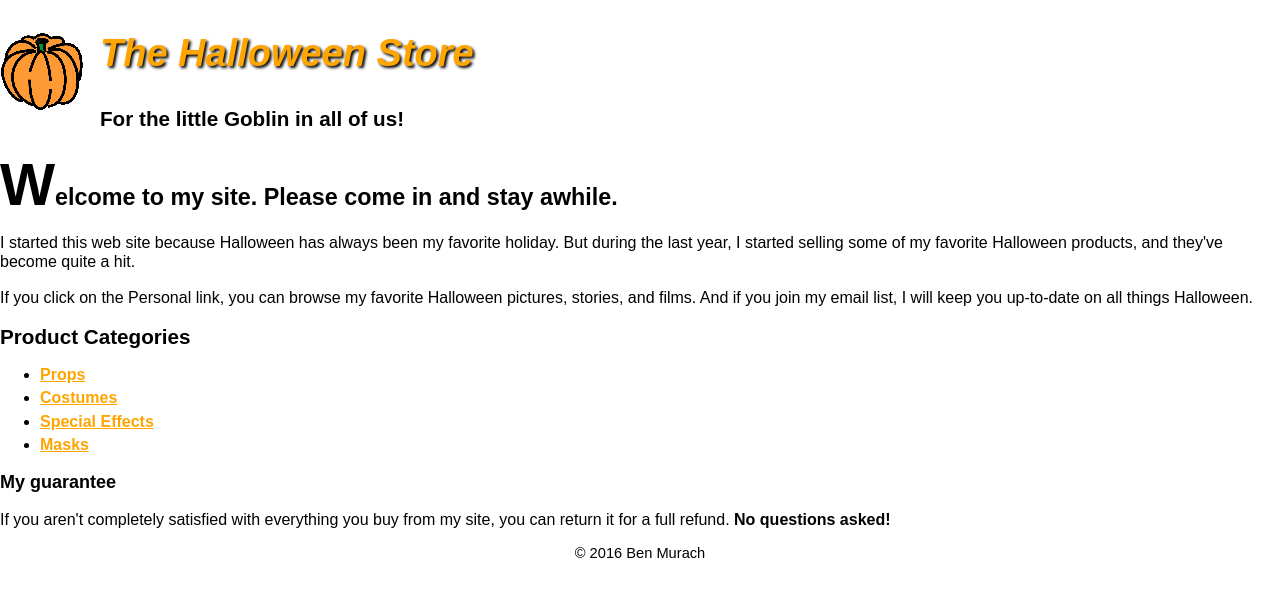
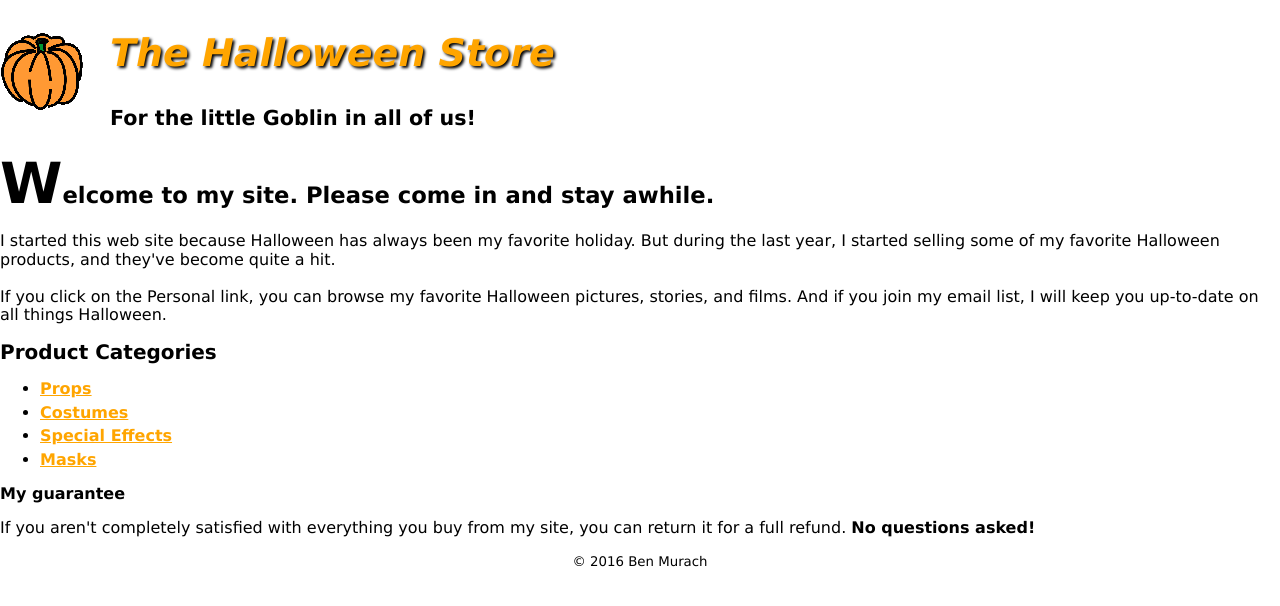
Before and after one commit to ericsmithsoftware/cis-525-project1, a plain HTML site: page part2/index.html in a window 1280 px wide. Drawn offline with Linux system fonts and the light colour scheme.

Commit message:
Updating after proof reading

```diff
--- a/part2/styles/main.css
+++ b/part2/styles/main.css
@@ -1,17 +1,17 @@
 * {
-  font-family: sans-serif;
+  font-family: Verdana, Geneva, sans-serif;
 }
 
 h1 {
-  font-size: 17.5pt;
+  font-size: 17pt;
 }
 
 h2 {
-  font-size: 15.5pt;
+  font-size: 15pt;
 }
 
 h3 {
-  font-size: 13.5pt;
+  font-size: 12pt;
 }
 
 header img {
@@ -23,12 +23,12 @@ header h2 {
   font-style: italic;
   font-size: 28.5pt;
   text-shadow: 2px 2px 3px black;
-  text-indent: 15px;
+  text-indent: 25px;
 }
 
 header h3 {
-  text-indent: 15px;
   font-size: 15.5pt;
+  text-indent: 25px;
 }
 
 main {
@@ -58,5 +58,5 @@ a:hover {
 
 footer p {
   text-align: center;
-  font-size: 11pt;
+  font-size: 10pt;
 }
```
